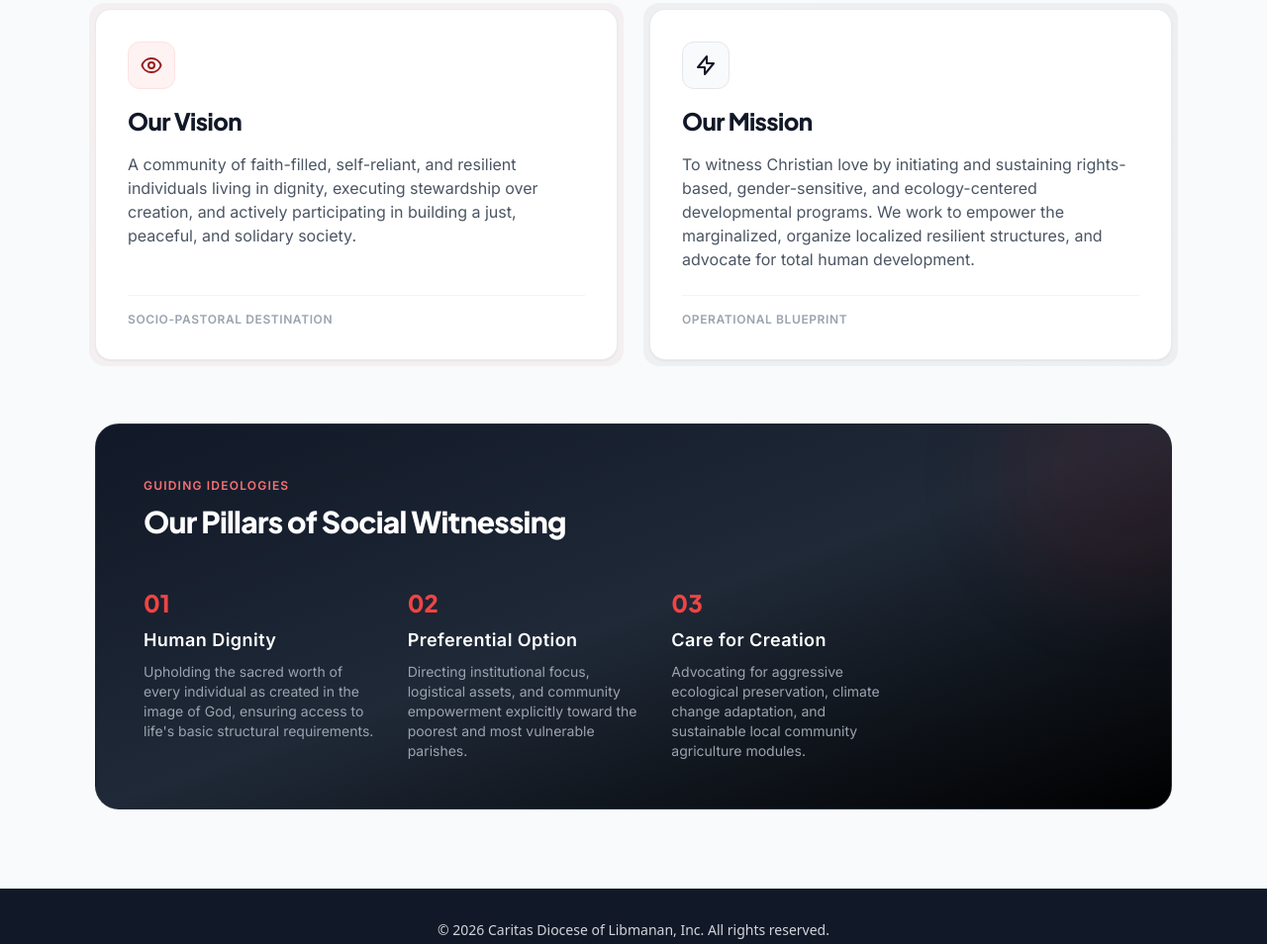
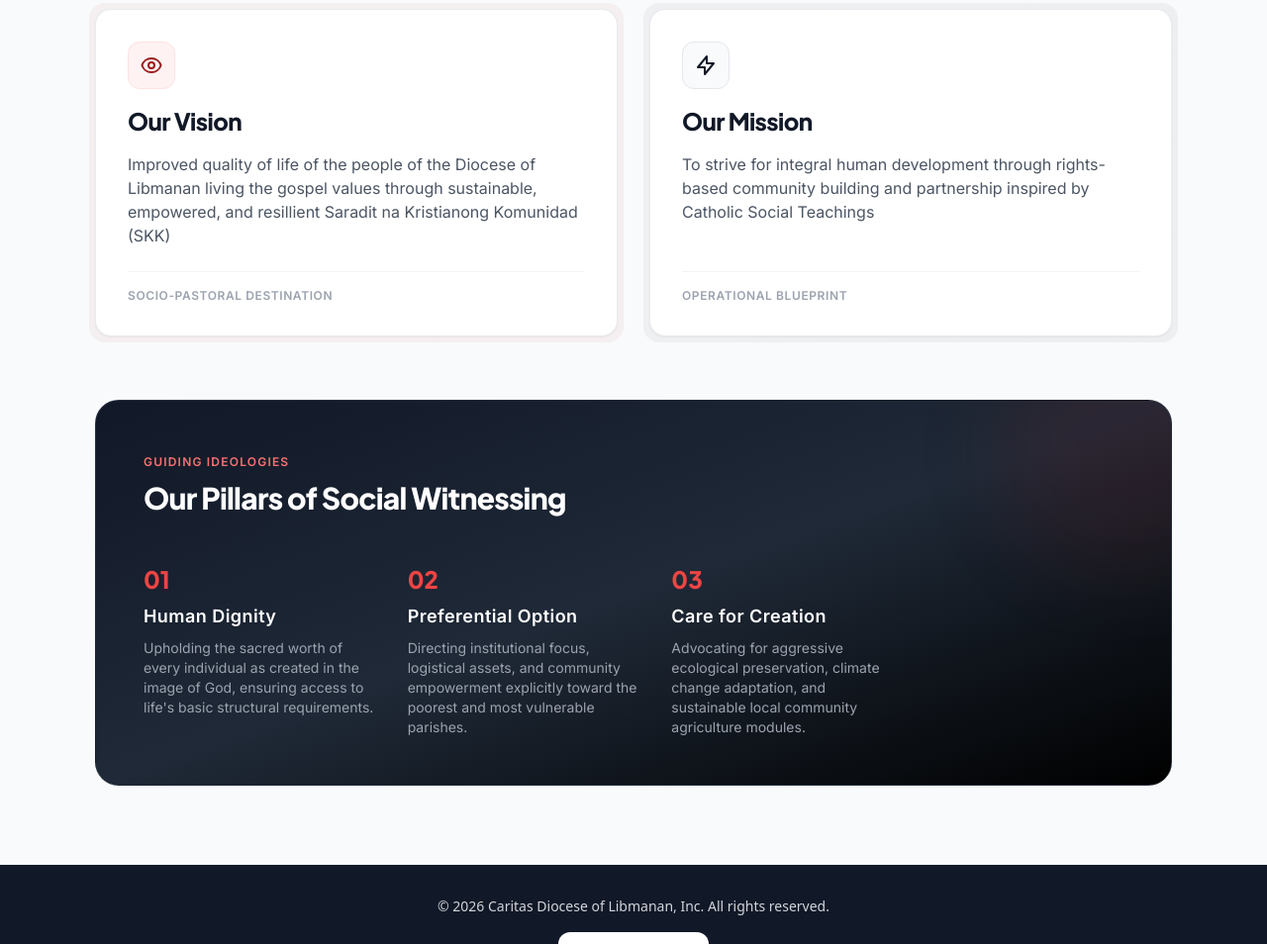
Before and after one commit to Rovicxx/CDL-Website, a website: page about_us.html in a window 1280 px wide. Shown: the part 1243-2197 px from the top of the page at 99% size. Drawn offline with nearby package versions, Linux system fonts and the light colour scheme.

Commit message:
fixed vision and mission

```diff
--- a/about_us.html
+++ b/about_us.html
@@ -100,7 +100,7 @@
                                 </div>
                                 <h2 class="font-heading font-extrabold text-2xl text-deepCharcoal tracking-tight">Our Vision</h2>
                                 <p class="text-gray-600 text-sm sm:text-base leading-relaxed">
-                                    A community of faith-filled, self-reliant, and resilient individuals living in dignity, executing stewardship over creation, and actively participating in building a just, peaceful, and solidary society.
+                                    Improved quality of life of the people of the Diocese of Libmanan living the gospel values through sustainable, empowered, and resillient Saradit na Kristianong Komunidad (SKK)
                                 </p>
                             </div>
                             <div class="mt-6 pt-4 border-t border-gray-100 text-xs font-semibold tracking-wider text-gray-400 uppercase">
@@ -118,7 +118,7 @@
                                 </div>
                                 <h2 class="font-heading font-extrabold text-2xl text-deepCharcoal tracking-tight">Our Mission</h2>
                                 <p class="text-gray-600 text-sm sm:text-base leading-relaxed">
-                                    To witness Christian love by initiating and sustaining rights-based, gender-sensitive, and ecology-centered developmental programs. We work to empower the marginalized, organize localized resilient structures, and advocate for total human development.
+                                    To strive for integral human development through rights-based community building and partnership inspired by Catholic Social Teachings
                                 </p>
                             </div>
                             <div class="mt-6 pt-4 border-t border-gray-100 text-xs font-semibold tracking-wider text-gray-400 uppercase">
```
Also changed, not shown: index.html (+1 -1 lines).
